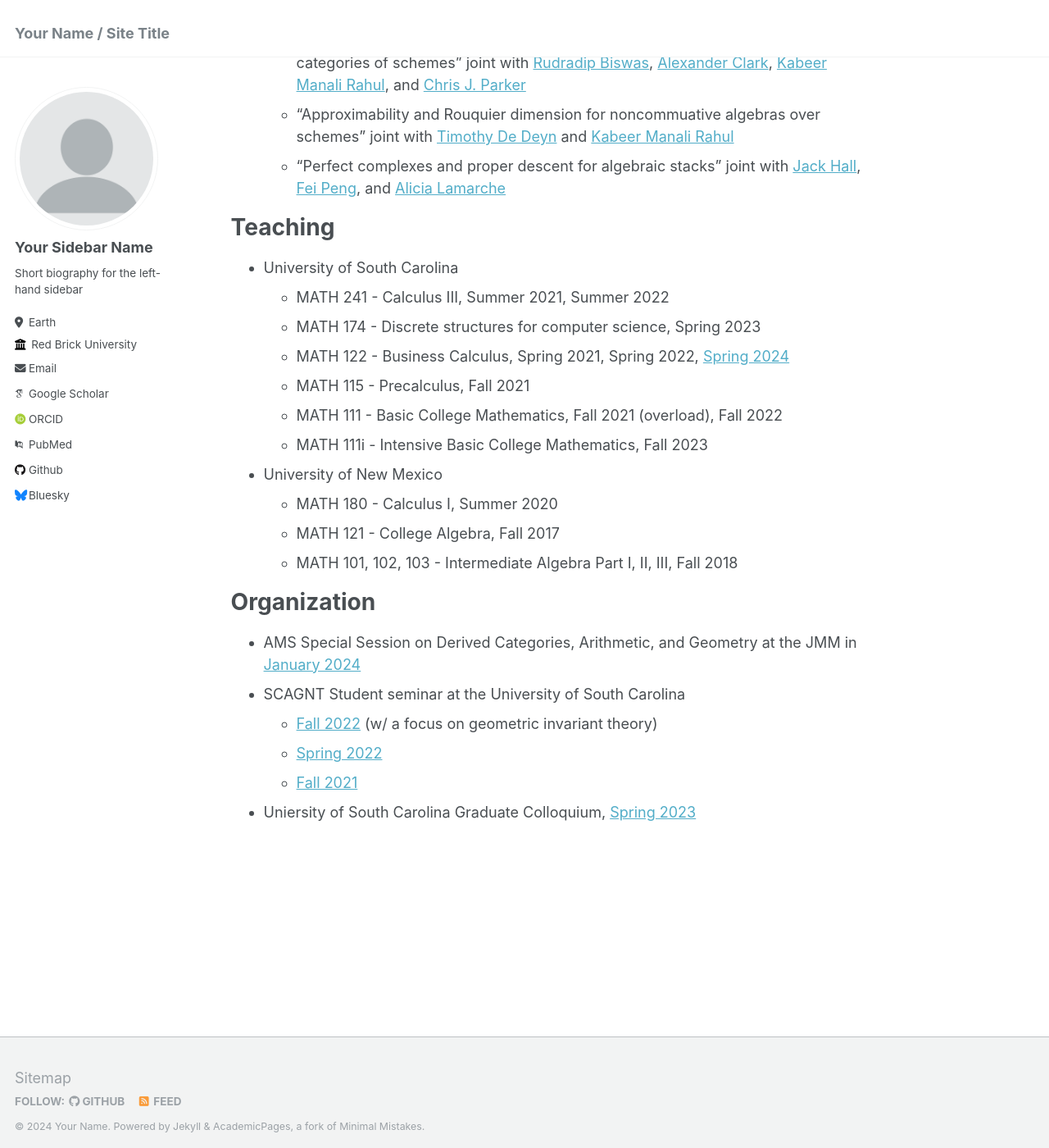
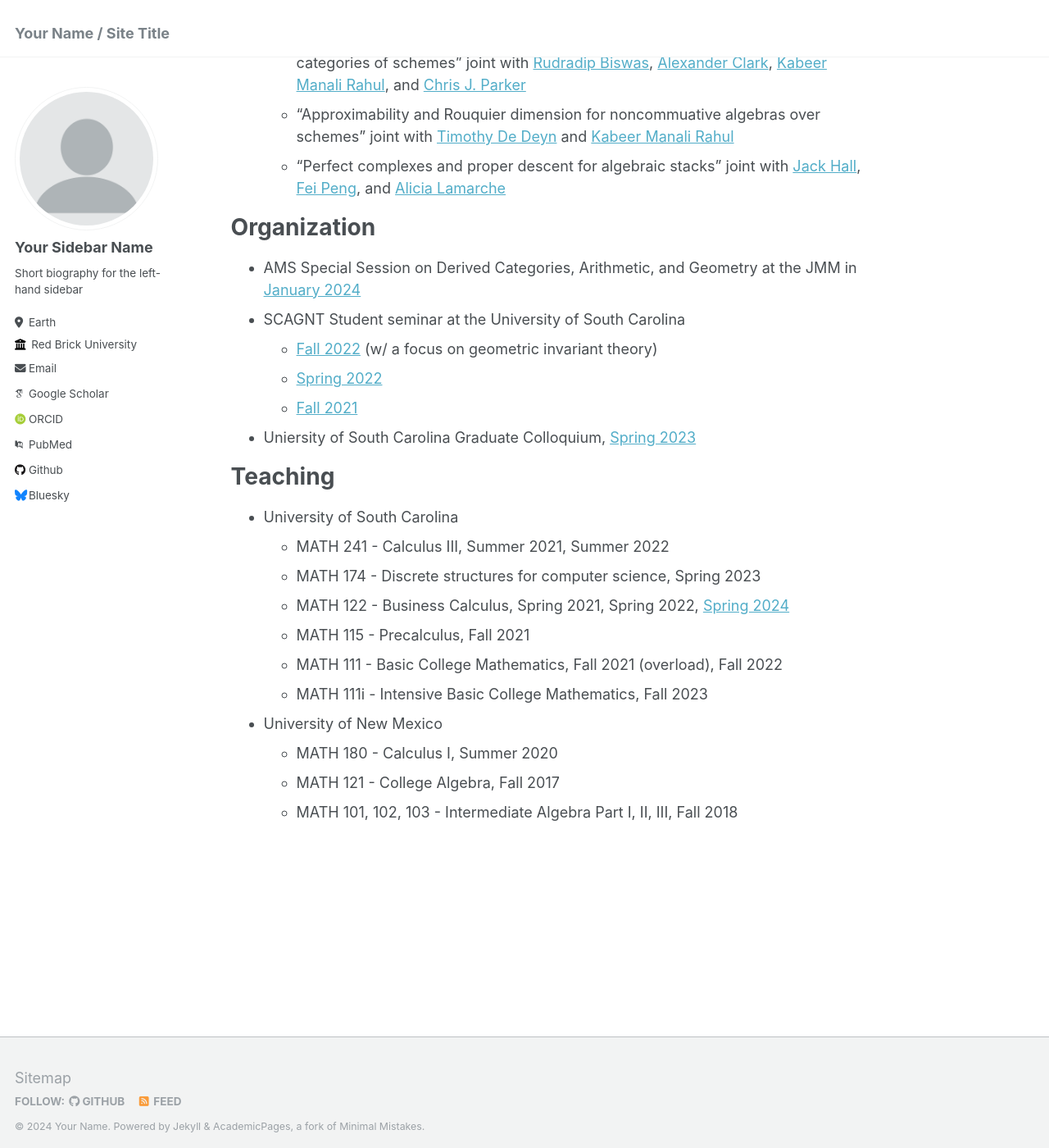
Before and after one commit to lankp/oldoldfile, a Jekyll site: the page built from _pages/about.md, in a window 1280 px wide and 1400 px high, scrolled down 1109 px. Shown: the whole window at 82% size. Built offline with Jekyll 4.4.1, drawn with Linux system fonts in a browser that asks for light colours; some web fonts are replaced; part of the change alters nothing that is shown.

Commit message:
Update about.md

```diff
--- a/_pages/about.md
+++ b/_pages/about.md
@@ -28,6 +28,16 @@ Research
    - "Approximability and Rouquier dimension for noncommuative algebras over schemes" joint with [Timothy De Deyn](https://tdedeyn.github.io/) and [Kabeer Manali Rahul](https://maths.anu.edu.au/people/kabeer-manali-rahul)
    - "Perfect complexes and proper descent for algebraic stacks" joint with [Jack Hall](https://blogs.unimelb.edu.au/jack-hall/), [Fei Peng](https://algebraicgeometry.science.unimelb.edu.au/#tab171), and [Alicia Lamarche](https://alicialamarche.com/about)
 
+
+Organization
+===
+- AMS Special Session on Derived Categories, Arithmetic, and Geometry at the JMM in [January 2024](https://www.jointmathematicsmeetings.org/meetings/national/jmm2024/2300_program_ss105.html#title)
+- SCAGNT Student seminar at the University of South Carolina
+  - [Fall 2022](https://www.scagnt.org/student_seminar/) (w/ a focus on geometric invariant theory)
+  - [Spring 2022](https://www.scagnt.org/student_seminar/spring/2022/index.html)
+  - [Fall 2021](https://www.scagnt.org/student_seminar/fall/2021/index.html)
+- Uniersity of South Carolina Graduate Colloquium, [Spring 2023](https://www.jonathanmichaelsmith.com/graduate-colloquium-spring-2023)
+
 Teaching
 ==
 
@@ -43,12 +53,3 @@ Teaching
   - MATH 180 - Calculus I, Summer 2020
   - MATH 121 - College Algebra, Fall 2017
   - MATH 101, 102, 103 - Intermediate Algebra Part I, II, III, Fall 2018
-
-Organization
-===
-- AMS Special Session on Derived Categories, Arithmetic, and Geometry at the JMM in [January 2024](https://www.jointmathematicsmeetings.org/meetings/national/jmm2024/2300_program_ss105.html#title)
-- SCAGNT Student seminar at the University of South Carolina
-  - [Fall 2022](https://www.scagnt.org/student_seminar/) (w/ a focus on geometric invariant theory)
-  - [Spring 2022](https://www.scagnt.org/student_seminar/spring/2022/index.html)
-  - [Fall 2021](https://www.scagnt.org/student_seminar/fall/2021/index.html)
-- Uniersity of South Carolina Graduate Colloquium, [Spring 2023](https://www.jonathanmichaelsmith.com/graduate-colloquium-spring-2023)
```
